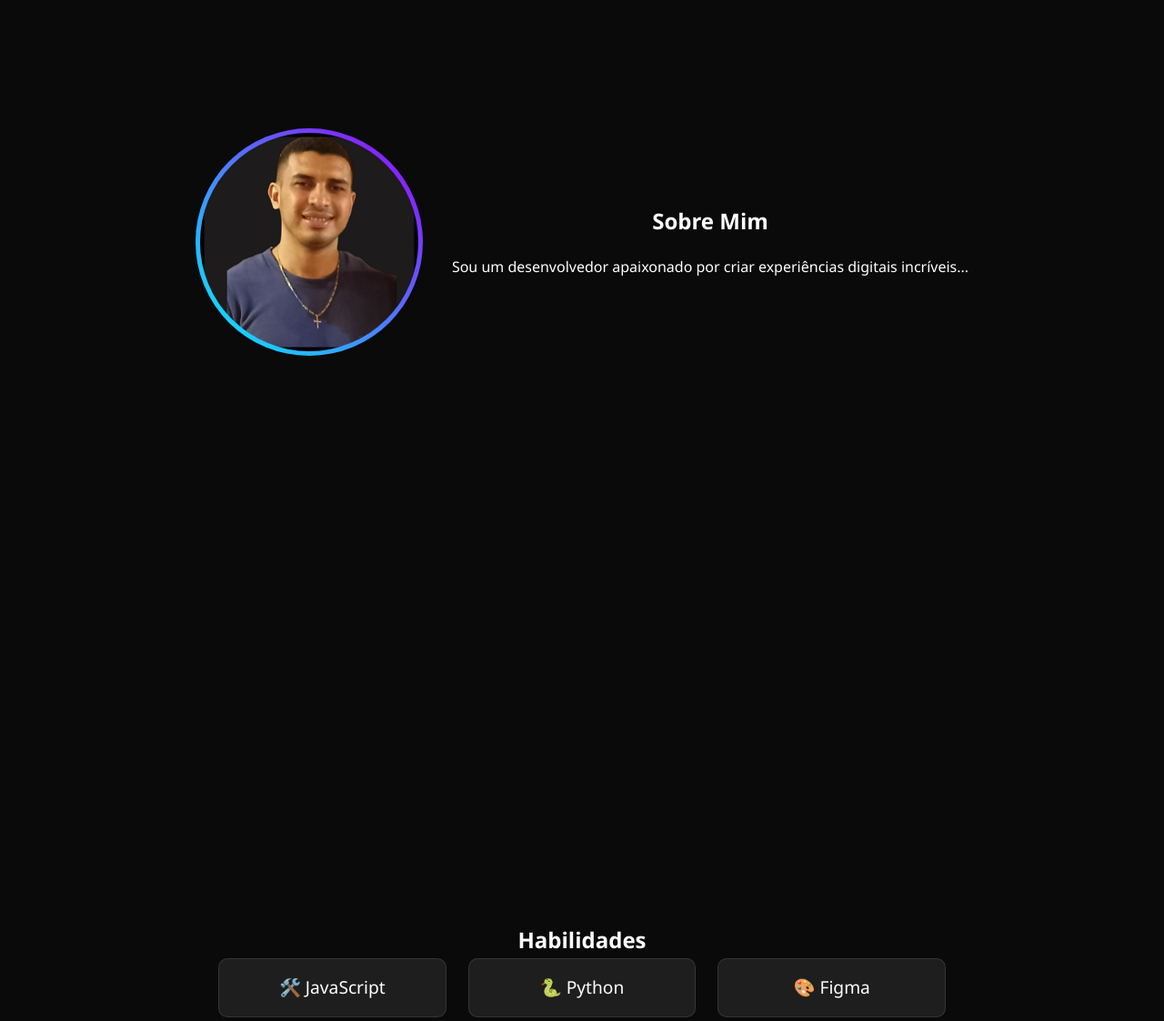
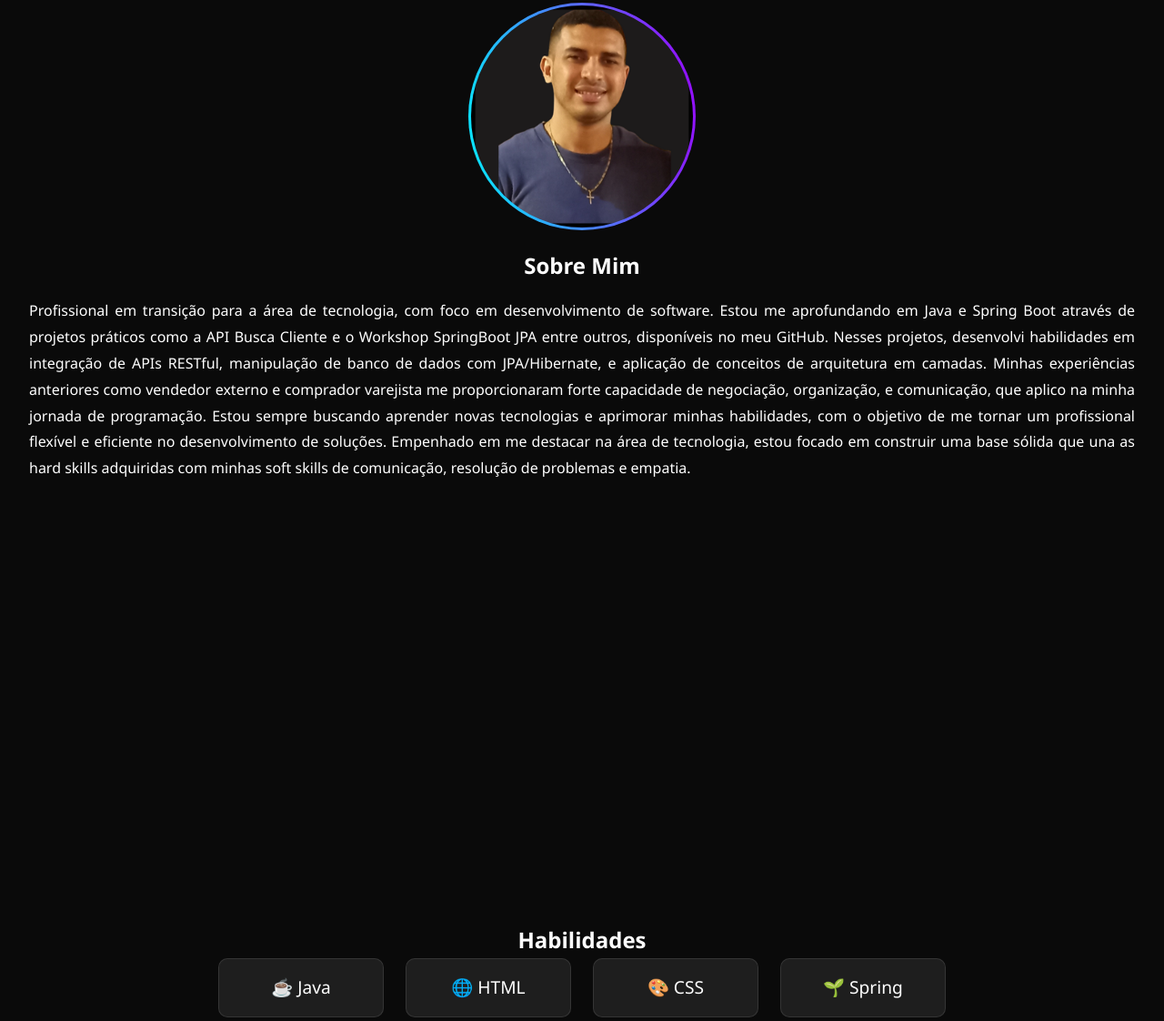
Before and after one commit to marcelojacint/projeto-portifolio, a plain HTML site: page Meu-Portfolio/index.html in a window 1280 px wide. Shown: the part 934-2056 px from the top of the page at 91% size. Drawn offline with Linux system fonts and the light colour scheme.

Commit message:
ajustes em foto e sessão projetos

```diff
--- a/Meu-Portfolio/css/styles.css
+++ b/Meu-Portfolio/css/styles.css
@@ -123,32 +123,64 @@ section {
   background: linear-gradient(to left, var(--neon-blue), var(--neon-purple));
 }
 
-/* About Section */
+/* Contêiner principal para alinhar imagem e texto */
 .about-content {
   display: flex;
-  gap: 2rem;
-  align-items: center;
-  max-width: 1000px;
-  margin: 0 auto;
+  justify-content: center;
+  align-items: center; /* Alinha verticalmente */
+  gap: 20px; /* Espaço entre a imagem e o texto */
+  flex-wrap: wrap; /* Permite que os elementos fiquem em linha ou empilhem se necessário */
 }
 
+/* Estilo da moldura circular da imagem */
 .profile-img {
-  width: 250px;
-  height: 250px;
+  width: 20vw; /* Proporcional à largura da tela */
+  max-width: 250px; /* Tamanho máximo */
+  min-width: 150px; /* Tamanho mínimo */
+  aspect-ratio: 1; /* Garante proporção 1:1 (quadrado) */
   border-radius: 50%;
-  background: linear-gradient(45deg, var(--neon-blue), var(--neon-purple));
-  padding: 5px;
+  background: linear-gradient(80deg, var(--neon-blue), var(--neon-purple));
+  padding: 3px;
   display: flex;
   align-items: center;
   justify-content: center;
 }
 
+/* Estilo da imagem dentro da moldura */
 .profile-img img {
-  width: 100%;
-  height: 100%;
-  border-radius: 50%;
-  object-fit: cover;
+  width: 100%; /* Adapta-se ao contêiner */
+  height: 100%; /* Mantém a proporção circular */
+  border-radius: 50%; /* Mantém o formato circular */
+  object-fit: cover; /* Evita distorções */
 }
+
+/* Estilo do texto */
+.p-sobre {
+  margin: 0;
+  font-size: 1rem;
+  text-align: justify;
+  line-height: 1.8;
+}
+
+
+
+/* Ajustes em telas menores */
+@media (max-width: 768px) {
+  .about-content {
+    flex-direction: column; /* Empilha imagem e texto em telas pequenas */
+    align-items: center;
+  }
+
+  .profile-img {
+    width: 40vw; /* Aumenta proporcionalmente em telas menores */
+    max-width: 200px; /* Ajusta limite máximo */
+  }
+
+  .p-sobre {
+    text-align: center; /* Centraliza o texto */
+  }
+}
+
 
 .about-content h2 {
   margin-bottom: 1rem;
--- a/Meu-Portfolio/index.html
+++ b/Meu-Portfolio/index.html
@@ -52,7 +52,17 @@
             </div>
             <div>
                 <h2>Sobre Mim</h2>
-                <p>Sou um desenvolvedor apaixonado por criar experiências digitais incríveis...</p>
+                <p class="p-sobre">Profissional em transição para a área de tecnologia, com foco em desenvolvimento de software.
+                    Estou me aprofundando em Java e Spring Boot através de projetos práticos como a API Busca Cliente
+                    e o Workshop SpringBoot JPA entre outros, disponíveis no meu GitHub. Nesses projetos, desenvolvi
+                    habilidades em integração de APIs RESTful, manipulação de banco de dados com JPA/Hibernate, e
+                    aplicação de conceitos de arquitetura em camadas. Minhas experiências anteriores como vendedor
+                    externo e comprador varejista me proporcionaram forte capacidade de negociação, organização, e
+                    comunicação, que aplico na minha jornada de programação. Estou sempre buscando aprender novas
+                    tecnologias e aprimorar minhas habilidades, com o objetivo de me tornar um profissional flexível
+                    e eficiente no desenvolvimento de soluções. Empenhado em me destacar na área de tecnologia, estou
+                    focado em construir uma base sólida que una as hard skills adquiridas com minhas soft skills de
+                    comunicação, resolução de problemas e empatia.</p>
             </div>
         </div>
     </section>
@@ -60,14 +70,17 @@
     <section id="skills">
         <h2>Habilidades</h2>
         <div class="skills-grid">
-            <div class="skill" data-summary="JavaScript: Uma linguagem versátil para aplicações web e mais!">
-                🛠️ JavaScript
+            <div class="skill" data-summary="Java: Linguagem robusta e amplamente usada para aplicações empresariais.">
+                ☕ Java
             </div>
-            <div class="skill" data-summary="Python: Ideal para automação, análise de dados e machine learning.">
-                🐍 Python
+            <div class="skill" data-summary="HTML: A estrutura essencial para desenvolvimento de páginas web.">
+                🌐 HTML
             </div>
-            <div class="skill" data-summary="Figma: Ferramenta poderosa para design de interfaces e protótipos.">
-                🎨 Figma
+            <div class="skill" data-summary="CSS: Estilização e design de páginas web com layout e responsividade.">
+                🎨 CSS
+            </div>
+            <div class="skill" data-summary="Spring: Framework Java para desenvolvimento de aplicações robustas e escaláveis.">
+                🌱 Spring
             </div>
         </div>
     </section>
@@ -79,9 +92,11 @@
                 <h3>Demo DAO JDBC</h3>
                 <p>Exemplo de projeto usando o padrão DAO e JDBC.</p>
             </div>
-            <div class="project-card" data-link="https://github.com/exemplo/projeto2">
-                <h3>Projeto 2</h3>
-                <p>Descrição do projeto 2.</p>
+            <div class="project-card" data-link=https://github.com/marcelojacint/busca-cliente-API>
+                <h3>Busca-Cliente-API</h3>
+                <p>A Busca Cliente API é uma aplicação back-end construída com Spring Boot, projetada para gerenciar clientes
+                    e realizar consultas de CEP utilizando a API do ViaCEP. O projeto é uma demonstração de práticas de
+                    desenvolvimento de APIs RESTful em Java, utilizando uma arquitetura simples e eficiente..</p>
             </div>
         </div>
     </section>
```
